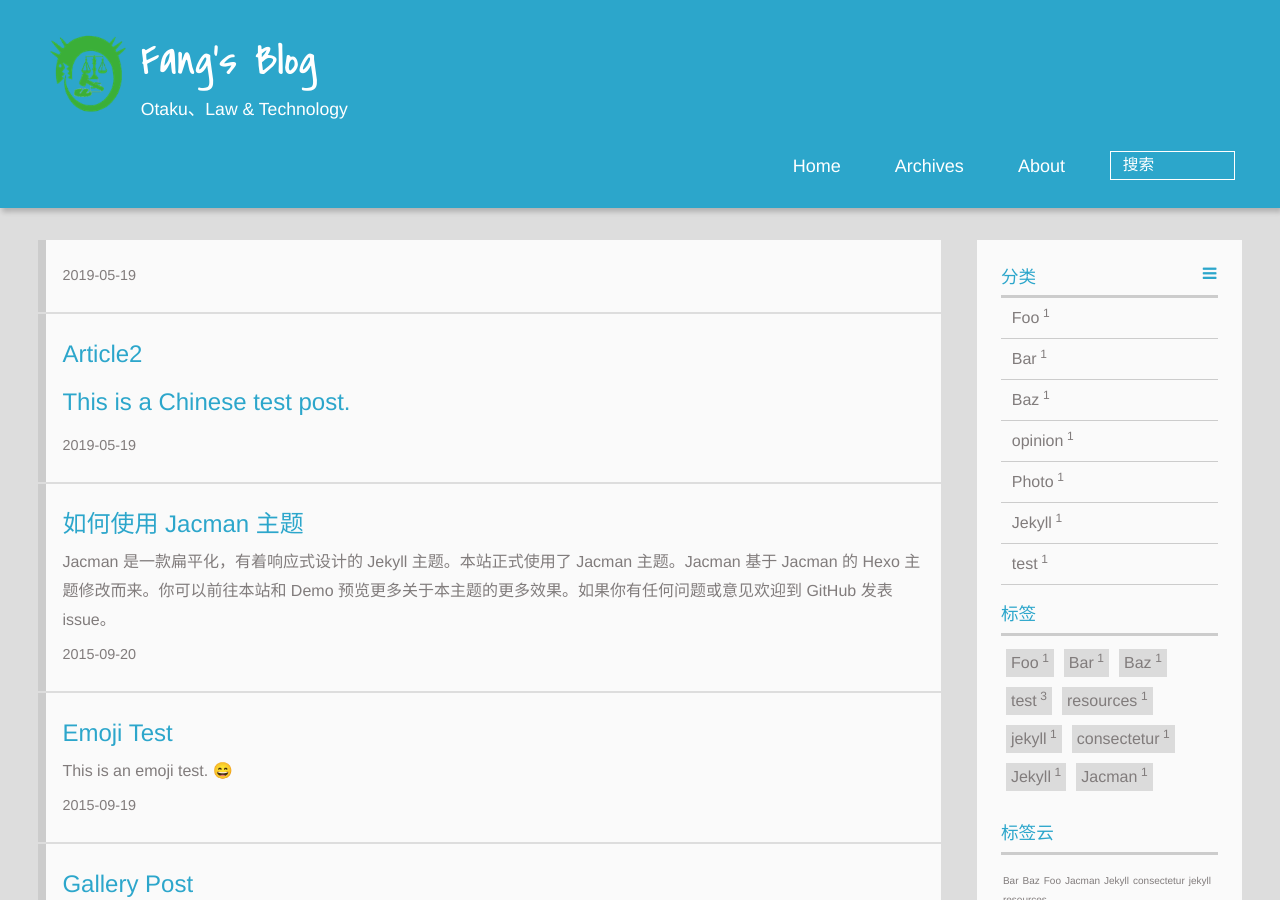
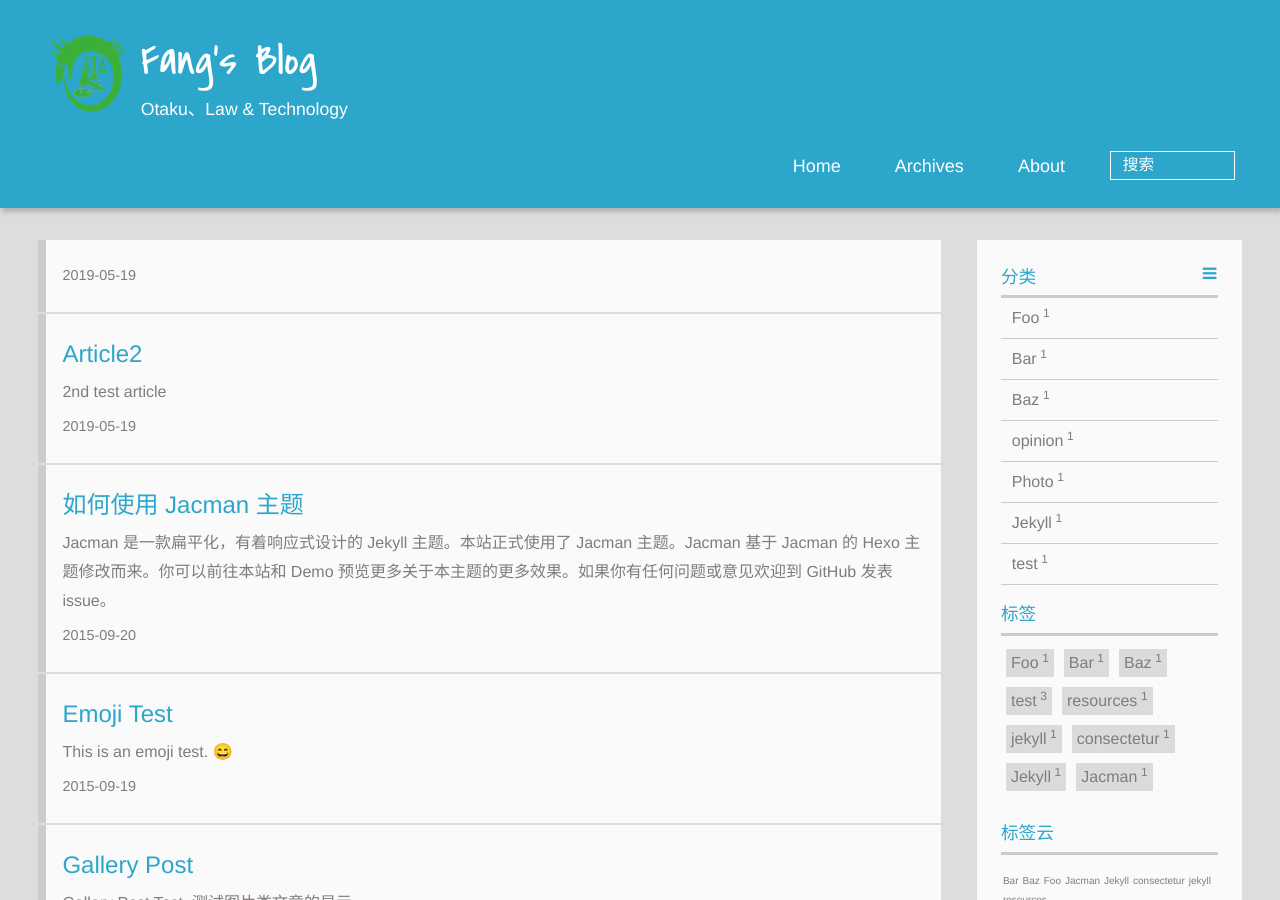
Before and after one commit to yagao95/github_pages_test, a Jekyll site: the page built from index.html, in a window 1280 px wide and 900 px high. Built offline with Jekyll 4.4.1, drawn with Linux system fonts in a browser that asks for light colours; emoji names are drawn with the system emoji font; a script that is not in the unit is left out; the list of posts is cut into pages by our own code.

Commit message:
Update 2019-05-19-article2.md

```diff
--- a/_posts/2019-05-19-article2.md
+++ b/_posts/2019-05-19-article2.md
@@ -4,6 +4,7 @@ date: 2019-05-19
 categories: test
 tags:
 - test
+description: 2nd test article
 ---
 
 # This is a Chinese test post.
```
